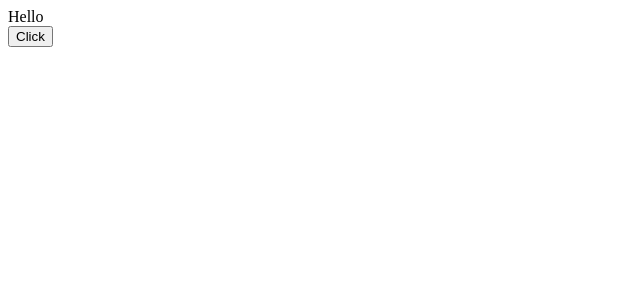
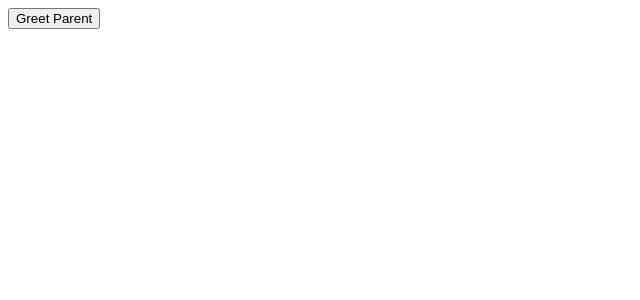
Before and after one commit to ritesh-gully-coder/dev-journey, a React (Create React App) app in the folder Dev_Part1/react_basics/: page / in a window 1280 px wide. Shown: the top 300 px of the page, without its empty margins (0-640 px from the left). Built offline with nearby package versions, Linux system fonts and the light colour scheme.

Commit message:
method as props and with parameters pass as params

```diff
--- a/Dev_Part1/react_basics/src/App.js
+++ b/Dev_Part1/react_basics/src/App.js
@@ -16,12 +16,13 @@
 import BindingEventHandlerApproach2 from './components/16BindingEventHandlerApproach2';
 import BindingEventHandlerApproach3 from './components/16BindingEventHandlerApproach3';
 import BindingEventHandlerApproach4 from './components/16BindingEventHandlerApproach4';
-
+import MethodAsPropsParent from './components/17MethodAsPropsParent';
 
 function App() {
     return (
         <div className="App">
-            <BindingEventHandlerApproach4 />
+            <MethodAsPropsParent/>
+            {/* <BindingEventHandlerApproach4 /> */}
             {/* <BindingEventHandlerApproach3 /> */}
             {/* <BindingEventHandlerApproach2 /> */}
             {/* <BindingEventHandlerApproach1 /> */}
--- /dev/null
+++ b/Dev_Part1/react_basics/src/components/17MethodAsPropsChild.js
@@ -0,0 +1,12 @@
+import React from 'react'
+
+function MethodAsPropsChild(props) {
+  return (
+    <div>
+      {/* <button onClick={props.greetHandler}>Greet Parent</button> */}
+      <button onClick={()=>props.greetHandler('child')}>Greet Parent</button>
+    </div>
+  )
+}
+
+export default MethodAsPropsChild;
--- /dev/null
+++ b/Dev_Part1/react_basics/src/components/17MethodAsPropsParent.js
@@ -0,0 +1,29 @@
+import React, { Component } from 'react'
+import MethodAsPropsChild from './17MethodAsPropsChild';
+
+class MethodAsPropsParent extends Component {
+    constructor(props) {
+      super(props)
+
+      this.state = {
+         parentName:'Parent'
+      }
+      this.greetParent = this.greetParent.bind(this)
+    }
+
+    greetParent(childName){
+        // alert('Hello' + this.state.parentName)//normal call
+       // alert(`Hello ${this.state.parentName}`)//Es6 calling
+        alert(`Hello ${this.state.parentName} from ${childName}`)//getting parameter
+    }
+
+  render() {
+    return (
+      <div>
+        <MethodAsPropsChild greetHandler={this.greetParent}/>
+      </div>
+    )
+  }
+}
+
+export default MethodAsPropsParent;
```
